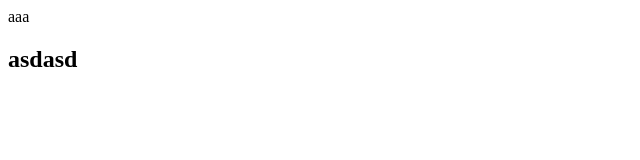
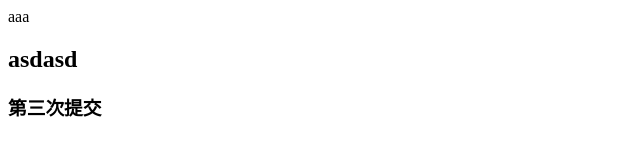
Before and after one commit to hh546847930/testDemo, a plain HTML site: page webpack/webpack01/index.html in a window 1280 px wide. Shown: the whole page, without its empty margins (0-640 px from the left). Drawn offline with Linux system fonts and the light colour scheme.

Commit message:
这是第三次提交

```diff
--- a/webpack/webpack01/index.html
+++ b/webpack/webpack01/index.html
@@ -9,6 +9,7 @@
 <body>
     aaa
     <h2>asdasd</h2>
+    <h3>第三次提交</h3>
 </body>
 <script src="./dist/aaaa.js"></script>
 </html>
```
